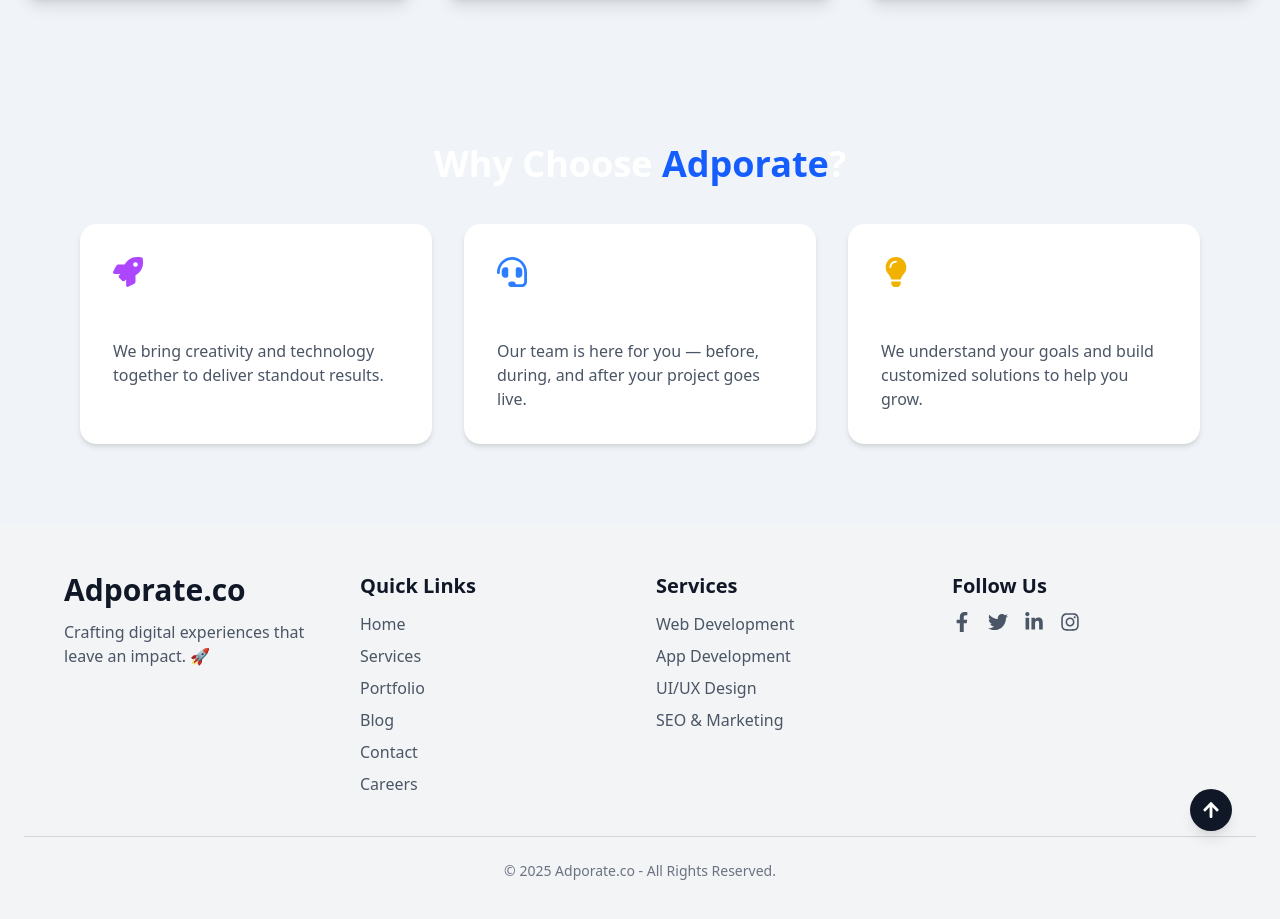
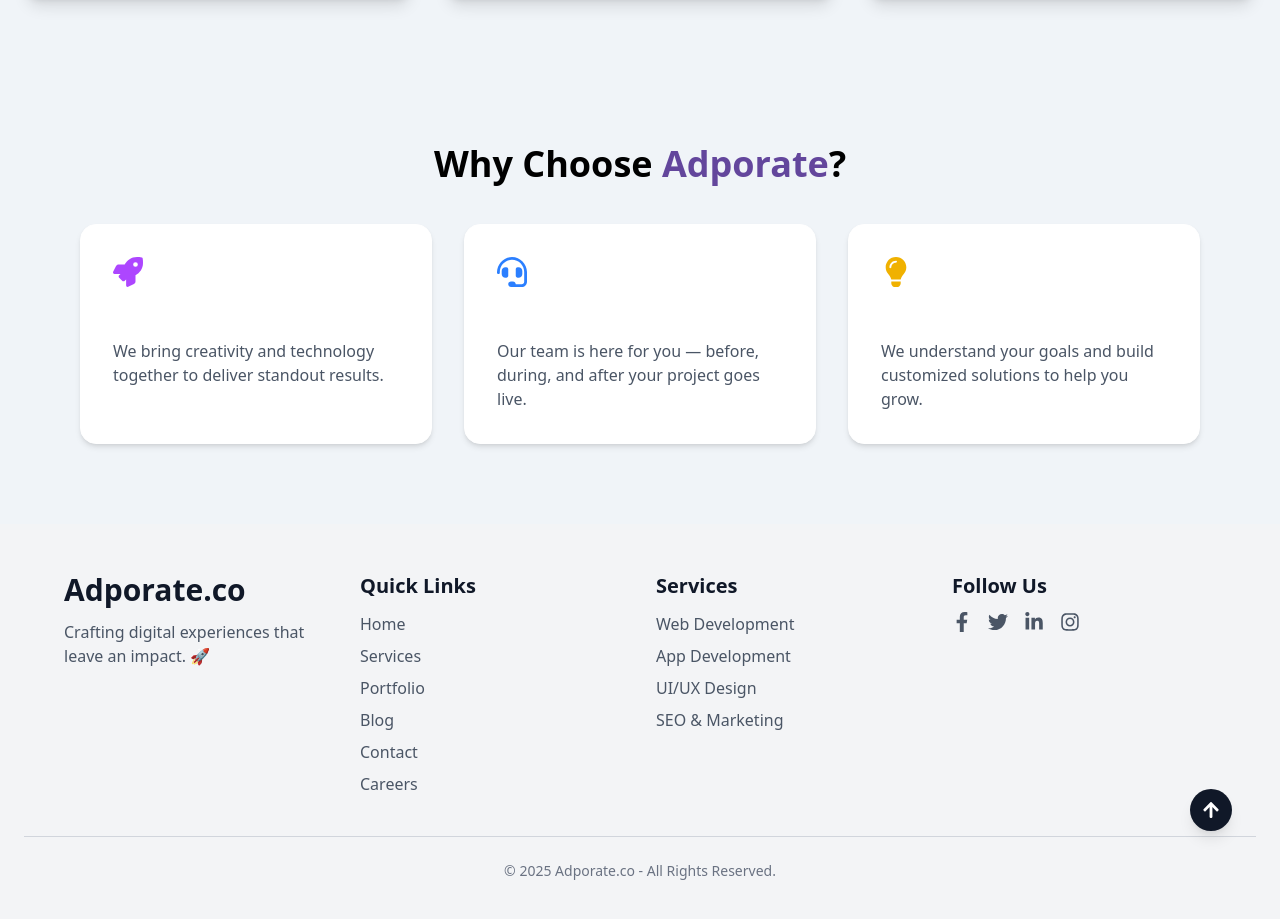
Before and after one commit to shan3274/adporate-co, a Next.js app: page /services in a window 1280 px wide. Shown: the part 1460-2379 px from the top of the page. Built offline with nearby package versions, Linux system fonts and the light colour scheme.

Commit message:
little changes

```diff
--- a/pages/employees.jsx
+++ b/pages/employees.jsx
@@ -148,6 +148,7 @@ const Employees = () => {
   }}
   className="absolute inset-0 z-0"
 />
+<div className="absolute bottom-0 left-0 w-full h-32 bg-gradient-to-t from-white/50 to-transparent z-10"></div>
         <div className="max-w-5xl text-center">
           <motion.h1
             className="text-5xl sm:text-6xl font-bold leading-tight text-[#ffffff]"
--- a/pages/services.jsx
+++ b/pages/services.jsx
@@ -140,12 +140,12 @@ const Services = () => {
       {/* Why Choose Us Section */}
       <section className="px-6 md:px-20 py-20 bg-[#F0F4F8] text-center">
         <motion.h2
-          className="text-4xl font-bold mb-10"
+          className="text-4xl text-[#000000] font-bold mb-10"
           initial={{ opacity: 0, y: -20 }}
           whileInView={{ opacity: 1, y: 0 }}
           transition={{ duration: 0.6 }}
         >
-          Why Choose <span className="text-blue-600">Adporate</span>?
+          Why Choose <span className="text-[#63469c]">Adporate</span>?
         </motion.h2>
         <div className="grid grid-cols-1 md:grid-cols-3 gap-8 text-left">
           {/* Point 1 */}
```
